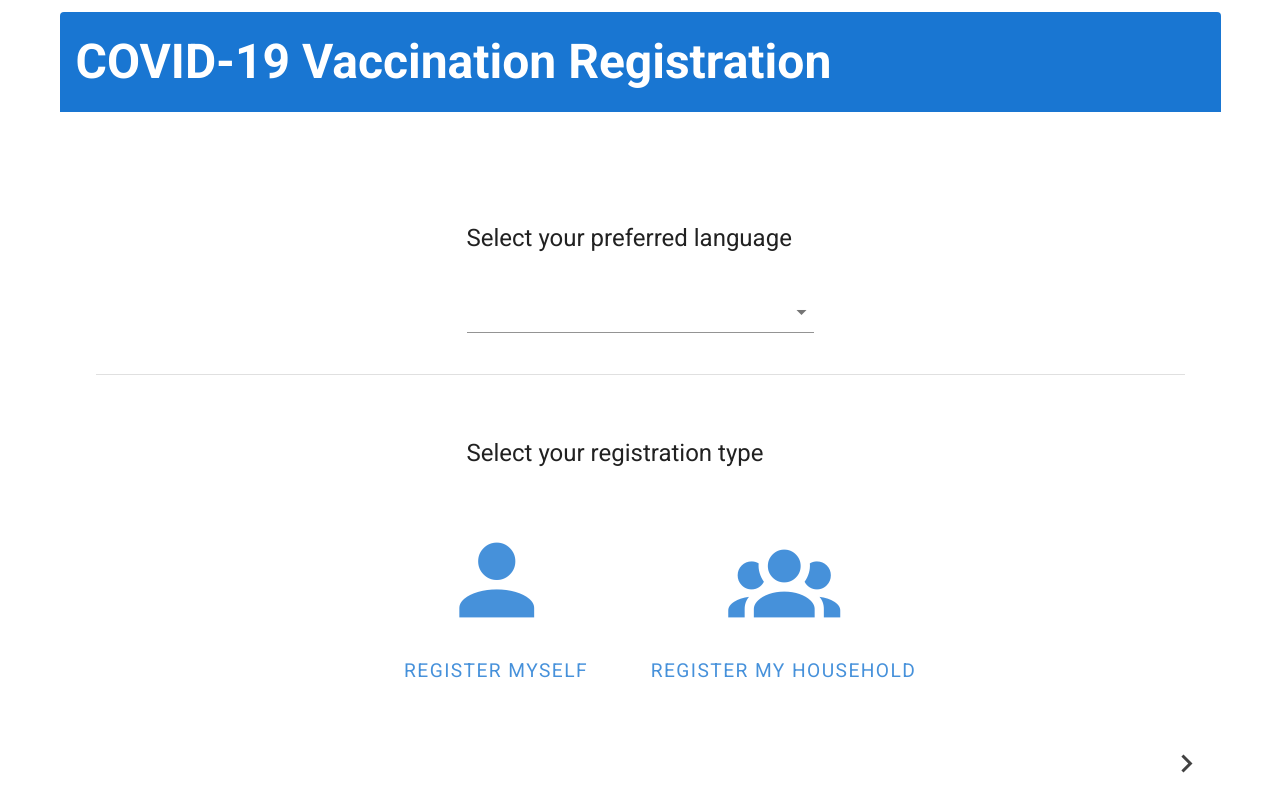
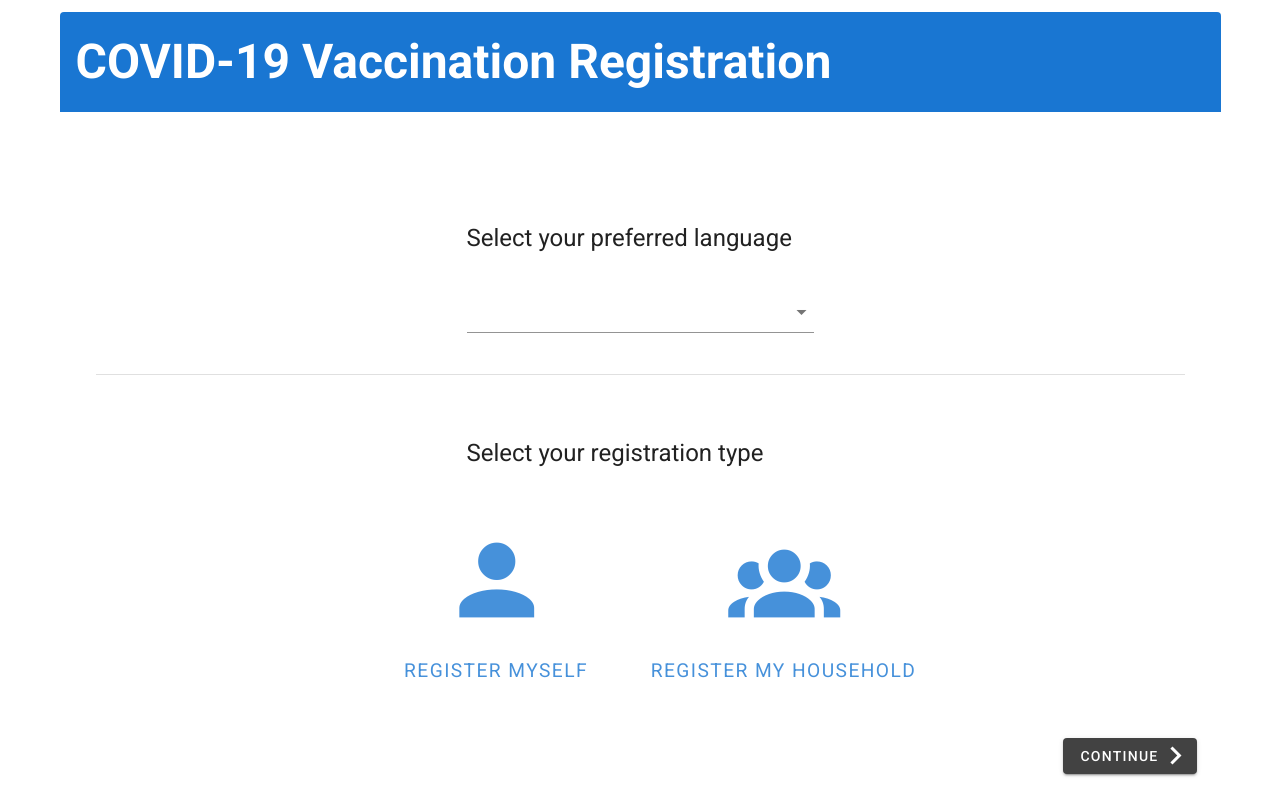
Before and after one commit to david-fraley/MassVaccinationSystem, a Vue app in the folder PatientRegistrationApp/: page / in a window 1280 px wide. Built offline with nearby package versions, Linux system fonts and the light colour scheme; what v-mask would draw is missing.

Commit message:
Update App.vue

```diff
--- a/PatientRegistrationApp/src/App.vue
+++ b/PatientRegistrationApp/src/App.vue
@@ -152,36 +152,52 @@
 					<v-footer absolute color="white">
 						<template v-if="isGreetingPage()">
 							<v-spacer></v-spacer>
-							<v-icon large color="secondary" @click="goToNextPage()">
+							<v-btn color="secondary" class="ma-2 white--text" @click="goToNextPage()">
+								Continue
+								<v-icon right large color="white">
 									mdi-chevron-right
 								</v-icon>
+							</v-btn>
 						</template>
 						<template v-else-if="isSinglePatientReviewSubmit() && isSinglePatientRegistration()">
-							<v-icon large color="secondary" @click="goToPreviousPage()">
+							<v-btn color="secondary" class="ma-2 white--text" @click="goToPreviousPage()">
+								<v-icon left large color="white">
 									mdi-chevron-left
 								</v-icon>
+								Back
+							</v-btn>
+
 							<v-spacer></v-spacer>
 							<v-btn large color="secondary" @click="submit()">
 								Submit
 							</v-btn>
 						</template>
 						<template v-else-if="isHouseholdPatientReviewSubmit()  && isHouseholdRegistration()">
-							<v-icon large color="secondary" @click="goToPreviousPage()">
+							<v-btn color="secondary" class="ma-2 white--text" @click="goToPreviousPage()">
+								<v-icon left large color="white">
 									mdi-chevron-left
 								</v-icon>
+								Back
+							</v-btn>
 							<v-spacer></v-spacer>
 							<v-btn large color="secondary" @click="submit()">
 								Submit
 							</v-btn>
 						</template>
 						<template v-else>
-							<v-icon large color="secondary" @click="goToPreviousPage()">
+							<v-btn color="secondary" class="ma-2 white--text" @click="goToPreviousPage()">
+								<v-icon left large color="white">
 									mdi-chevron-left
 								</v-icon>
+								Back
+							</v-btn>
 							<v-spacer></v-spacer>
-							<v-icon large color="secondary" @click="goToNextPage()">
+							<v-btn color="secondary" class="ma-2 white--text" @click="goToNextPage()">
+								Continue
+								<v-icon right large color="white">
 									mdi-chevron-right
 								</v-icon>
+							</v-btn>
 						</template>
 					</v-footer>
 				</v-card>
```
Lines whose indentation alone changed are shown as unchanged.
